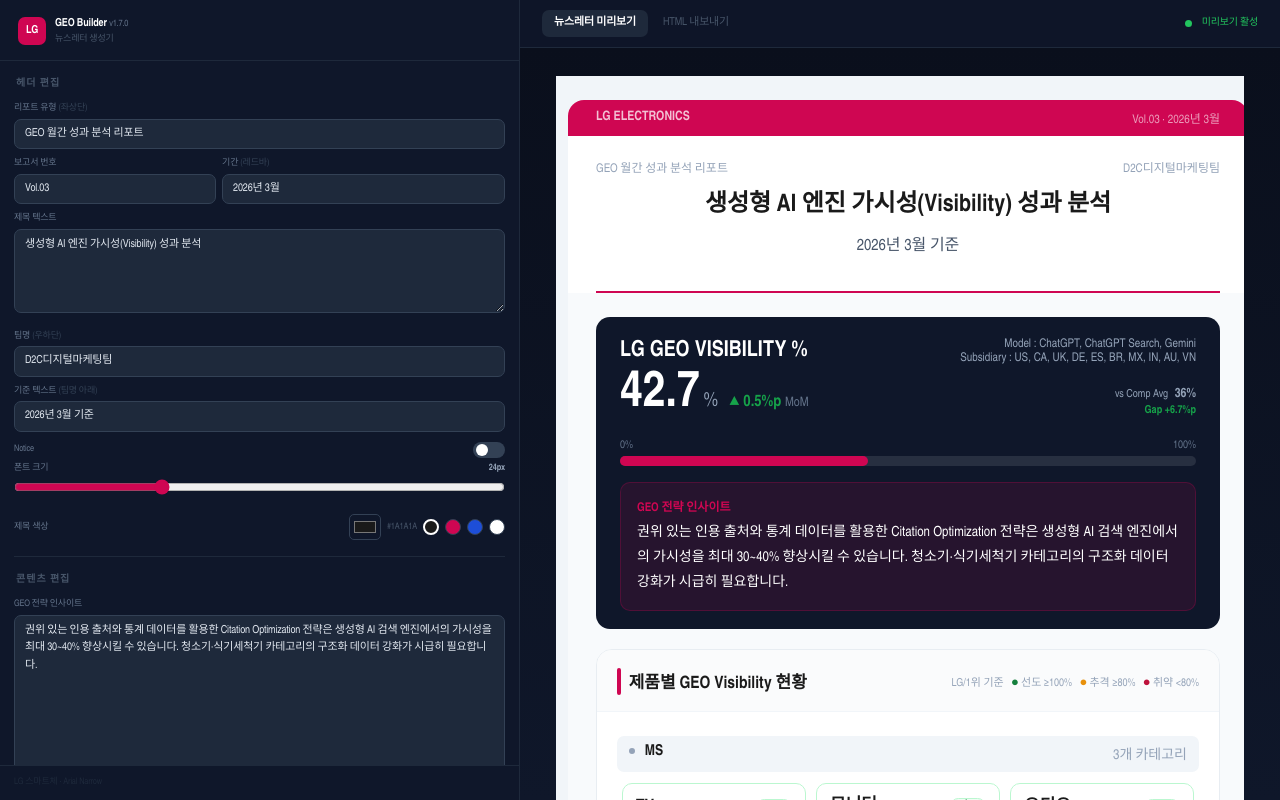
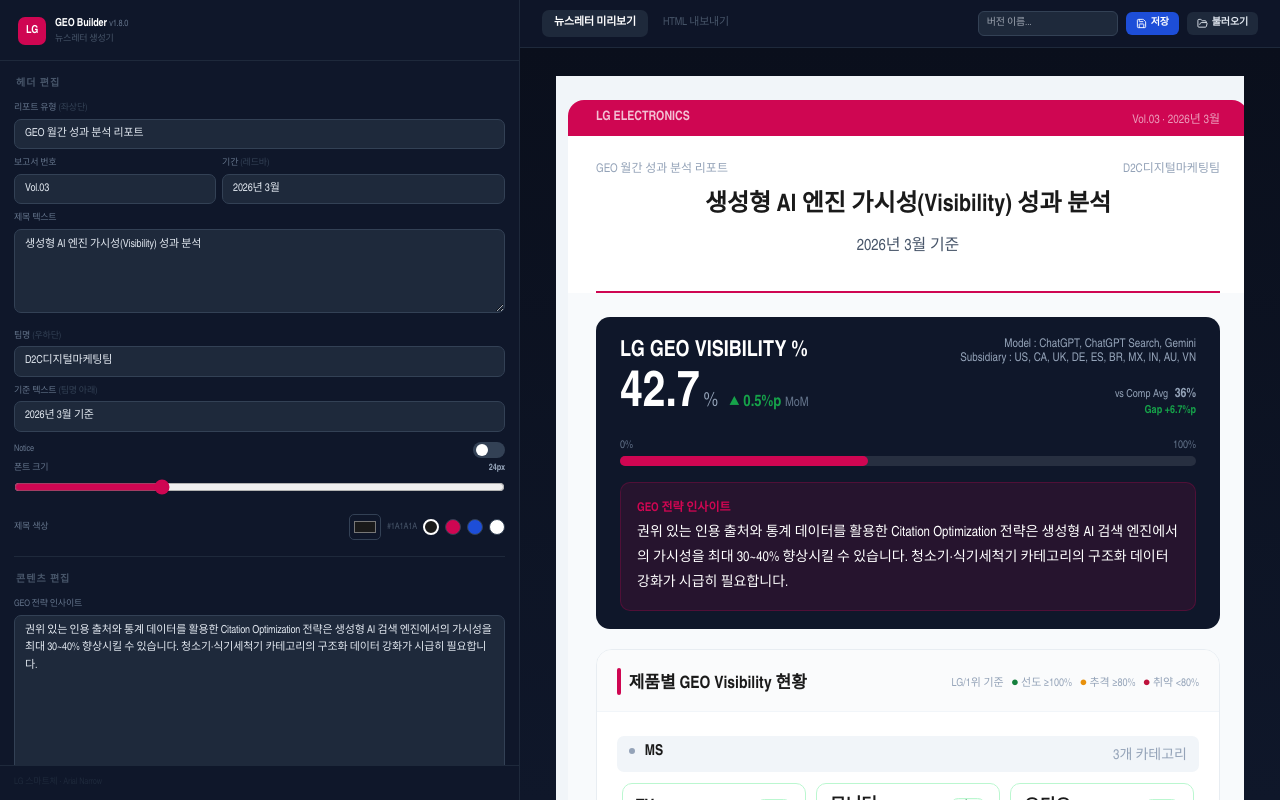
Before and after one commit to mts8787-droid/my-geo-newsletter, a React (Vite) app: page / in a window 1280 px wide. Built offline with nearby package versions, Linux system fonts and the light colour scheme; a web font is replaced by a local one.

Commit message:
Add version save/load feature in top bar
Save current newsletter state as named snapshots (up to 20).
Load or delete saved versions from dropdown. Stored in localStorage.

Co-Authored-By: Claude Opus 4.6 <noreply@anthropic.com>

```diff
--- a/package.json
+++ b/package.json
@@ -1,7 +1,7 @@
 {
   "name": "geo-newsletter",
   "private": true,
-  "version": "1.7.0",
+  "version": "1.8.0",
   "type": "module",
   "scripts": {
     "dev": "vite",
--- a/src/App.jsx
+++ b/src/App.jsx
@@ -1,5 +1,5 @@
 import React, { useState, useRef, useCallback, useEffect } from 'react'
-import { ChevronLeft, ChevronRight, TrendingUp, TrendingDown, Minus, Copy, Download, RefreshCw, Check, Send, Sparkles } from 'lucide-react'
+import { ChevronLeft, ChevronRight, TrendingUp, TrendingDown, Minus, Copy, Download, RefreshCw, Check, Send, Sparkles, Save, FolderOpen, Trash2 } from 'lucide-react'
 import { downloadTemplate } from './excelUtils'
 import { extractSheetId, syncFromGoogleSheets } from './googleSheetsUtils'
 import { generateEmailHTML } from './emailTemplate'
@@ -18,6 +18,15 @@ function loadCache() {
 }
 function saveCache(data) {
   try { localStorage.setItem(STORAGE_KEY, JSON.stringify({ ...data, _v: CACHE_VERSION })) } catch {}
+}
+
+// ─── 버전 스냅샷 ──────────────────────────────────────────────────────────────
+const SNAPSHOTS_KEY = 'geo-newsletter-snapshots'
+function loadSnapshots() {
+  try { return JSON.parse(localStorage.getItem(SNAPSHOTS_KEY) || '[]') } catch { return [] }
+}
+function saveSnapshots(list) {
+  try { localStorage.setItem(SNAPSHOTS_KEY, JSON.stringify(list)) } catch {}
 }
 
 // ─── AI 인사이트 자동 생성 ──────────────────────────────────────────────────────
@@ -1052,11 +1061,36 @@ export default function App() {
   const [citations, setCitations] = useState(cache?.citations ?? INIT_CITATIONS)
   const [dotcom,    setDotcom]    = useState((cache?.dotcom && cache.dotcom.lg) ? cache.dotcom : INIT_DOTCOM)
   const [activeTab, setActiveTab] = useState('preview') // 'preview' | 'code'
+  const [snapshots, setSnapshots] = useState(loadSnapshots)
+  const [snapName,  setSnapName]  = useState('')
+  const [snapOpen,  setSnapOpen]  = useState(false)
+  const [snapMsg,   setSnapMsg]   = useState('')
 
   // 상태 변경 시 localStorage에 자동 저장
   useEffect(() => {
     saveCache({ meta, total, products, citations, dotcom })
   }, [meta, total, products, citations, dotcom])
+
+  function handleSnapSave() {
+    const name = snapName.trim() || `${meta.period || 'Untitled'} — ${new Date().toLocaleString('ko-KR')}`
+    const snap = { name, ts: Date.now(), data: { meta, total, products, citations, dotcom } }
+    const next = [snap, ...snapshots].slice(0, 20)
+    setSnapshots(next); saveSnapshots(next); setSnapName('')
+    setSnapMsg('저장 완료!'); setTimeout(() => setSnapMsg(''), 2000)
+  }
+  function handleSnapLoad(snap) {
+    const d = snap.data
+    if (d.meta)      setMeta({ ...INIT_META, ...d.meta })
+    if (d.total)     setTotal(d.total)
+    if (d.products)  setProducts(d.products)
+    if (d.citations) setCitations(d.citations)
+    if (d.dotcom)    setDotcom(d.dotcom)
+    setSnapMsg(`"${snap.name}" 불러옴`); setTimeout(() => setSnapMsg(''), 2000)
+  }
+  function handleSnapDelete(idx) {
+    const next = snapshots.filter((_, i) => i !== idx)
+    setSnapshots(next); saveSnapshots(next)
+  }
 
   return (
     <div style={{ display: 'flex', height: '100vh', background: '#0A0F1C', fontFamily: FONT }}>
@@ -1086,9 +1120,57 @@ export default function App() {
               </button>
             ))}
           </div>
-          <div style={{ display: 'flex', alignItems: 'center', gap: 10 }}>
-            <div style={{ width: 7, height: 7, borderRadius: '50%', background: '#22C55E' }} />
-            <span style={{ fontSize: 10, color: '#22C55E', fontFamily: FONT }}>미리보기 활성</span>
+          <div style={{ display: 'flex', alignItems: 'center', gap: 8 }}>
+            {snapMsg && <span style={{ fontSize: 10, color: '#22C55E', fontFamily: FONT }}>{snapMsg}</span>}
+            <input value={snapName} onChange={e => setSnapName(e.target.value)}
+              placeholder="버전 이름..."
+              onKeyDown={e => e.key === 'Enter' && handleSnapSave()}
+              style={{ width: 140, background: '#1E293B', border: '1px solid #334155', borderRadius: 6,
+                padding: '4px 8px', fontSize: 10, color: '#E2E8F0', fontFamily: FONT, outline: 'none' }} />
+            <button onClick={handleSnapSave} title="현재 상태 저장"
+              style={{ padding: '4px 10px', borderRadius: 6, border: 'none', cursor: 'pointer',
+                background: '#1D4ED8', color: '#FFFFFF', fontSize: 10, fontWeight: 700, fontFamily: FONT,
+                display: 'flex', alignItems: 'center', gap: 4 }}>
+              <Save size={11} /> 저장
+            </button>
+            <div style={{ position: 'relative' }}>
+              <button onClick={() => setSnapOpen(!snapOpen)} title="저장된 버전 불러오기"
+                style={{ padding: '4px 10px', borderRadius: 6, border: 'none', cursor: 'pointer',
+                  background: snapOpen ? '#334155' : '#1E293B', color: '#E2E8F0', fontSize: 10, fontWeight: 700, fontFamily: FONT,
+                  display: 'flex', alignItems: 'center', gap: 4 }}>
+                <FolderOpen size={11} /> 불러오기 {snapshots.length > 0 && <span style={{ fontSize: 9, color: '#94A3B8' }}>({snapshots.length})</span>}
+              </button>
+              {snapOpen && (
+                <div style={{ position: 'absolute', top: 32, right: 0, width: 320, maxHeight: 360, overflowY: 'auto',
+                  background: '#1E293B', border: '1px solid #334155', borderRadius: 10, zIndex: 100, padding: 8,
+                  boxShadow: '0 8px 24px rgba(0,0,0,0.4)' }}>
+                  {snapshots.length === 0 ? (
+                    <p style={{ margin: 0, padding: 12, fontSize: 10, color: '#64748B', fontFamily: FONT, textAlign: 'center' }}>저장된 버전이 없습니다</p>
+                  ) : snapshots.map((snap, i) => (
+                    <div key={snap.ts} style={{ display: 'flex', alignItems: 'center', gap: 6, padding: '8px 10px',
+                      borderRadius: 7, marginBottom: 2, background: '#0F172A' }}>
+                      <div style={{ flex: 1, minWidth: 0 }}>
+                        <p style={{ margin: 0, fontSize: 11, fontWeight: 700, color: '#E2E8F0', fontFamily: FONT,
+                          overflow: 'hidden', textOverflow: 'ellipsis', whiteSpace: 'nowrap' }}>{snap.name}</p>
+                        <p style={{ margin: 0, fontSize: 9, color: '#64748B', fontFamily: FONT }}>
+                          {new Date(snap.ts).toLocaleString('ko-KR')}
+                        </p>
+                      </div>
+                      <button onClick={() => { handleSnapLoad(snap); setSnapOpen(false) }}
+                        style={{ padding: '3px 8px', borderRadius: 5, border: 'none', cursor: 'pointer',
+                          background: '#166534', color: '#FFFFFF', fontSize: 9, fontWeight: 700, fontFamily: FONT }}>
+                        적용
+                      </button>
+                      <button onClick={() => handleSnapDelete(i)}
+                        style={{ padding: '3px 5px', borderRadius: 5, border: 'none', cursor: 'pointer',
+                          background: '#7F1D1D', color: '#FCA5A5', fontSize: 9, display: 'flex' }}>
+                        <Trash2 size={10} />
+                      </button>
+                    </div>
+                  ))}
+                </div>
+              )}
+            </div>
           </div>
         </div>
 
```
